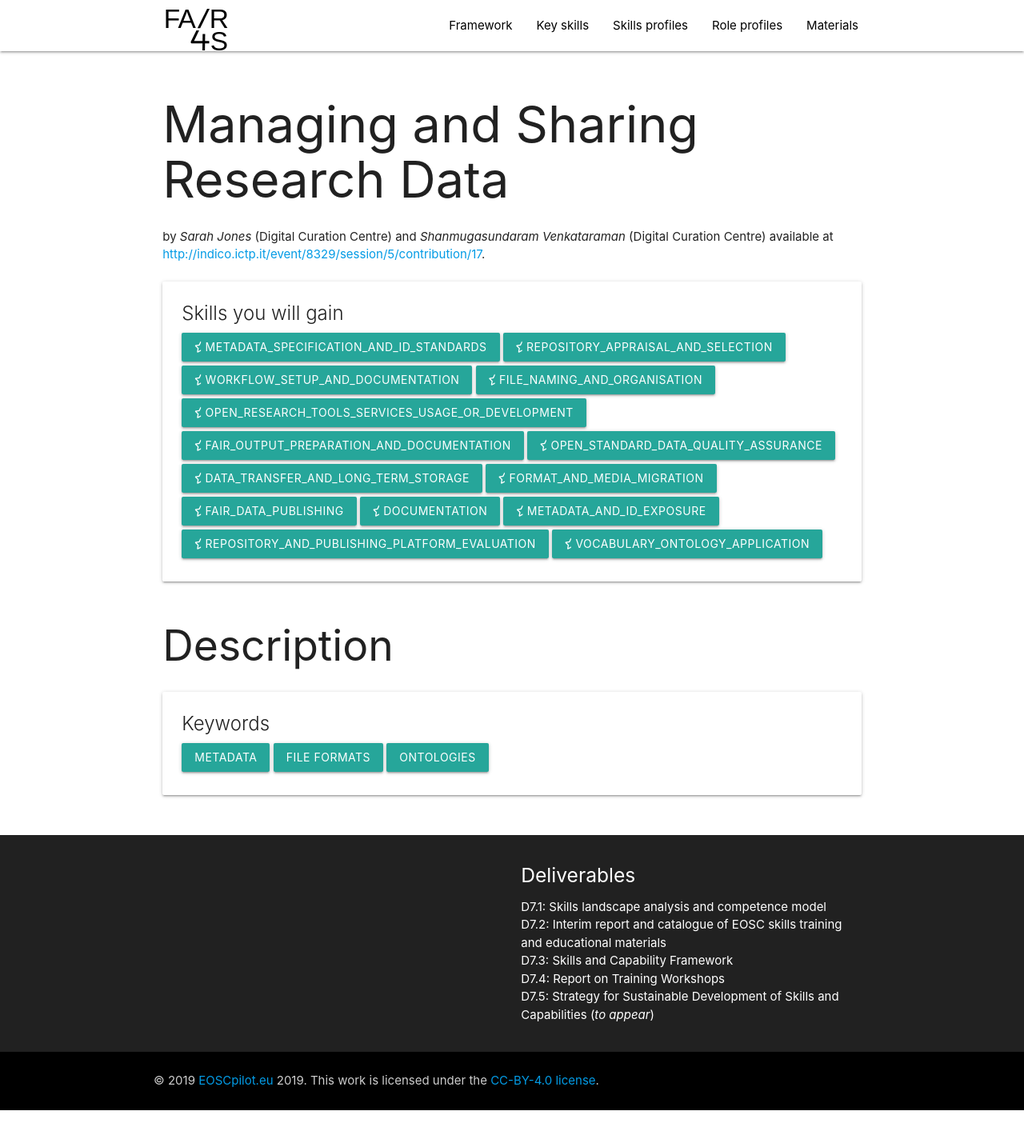
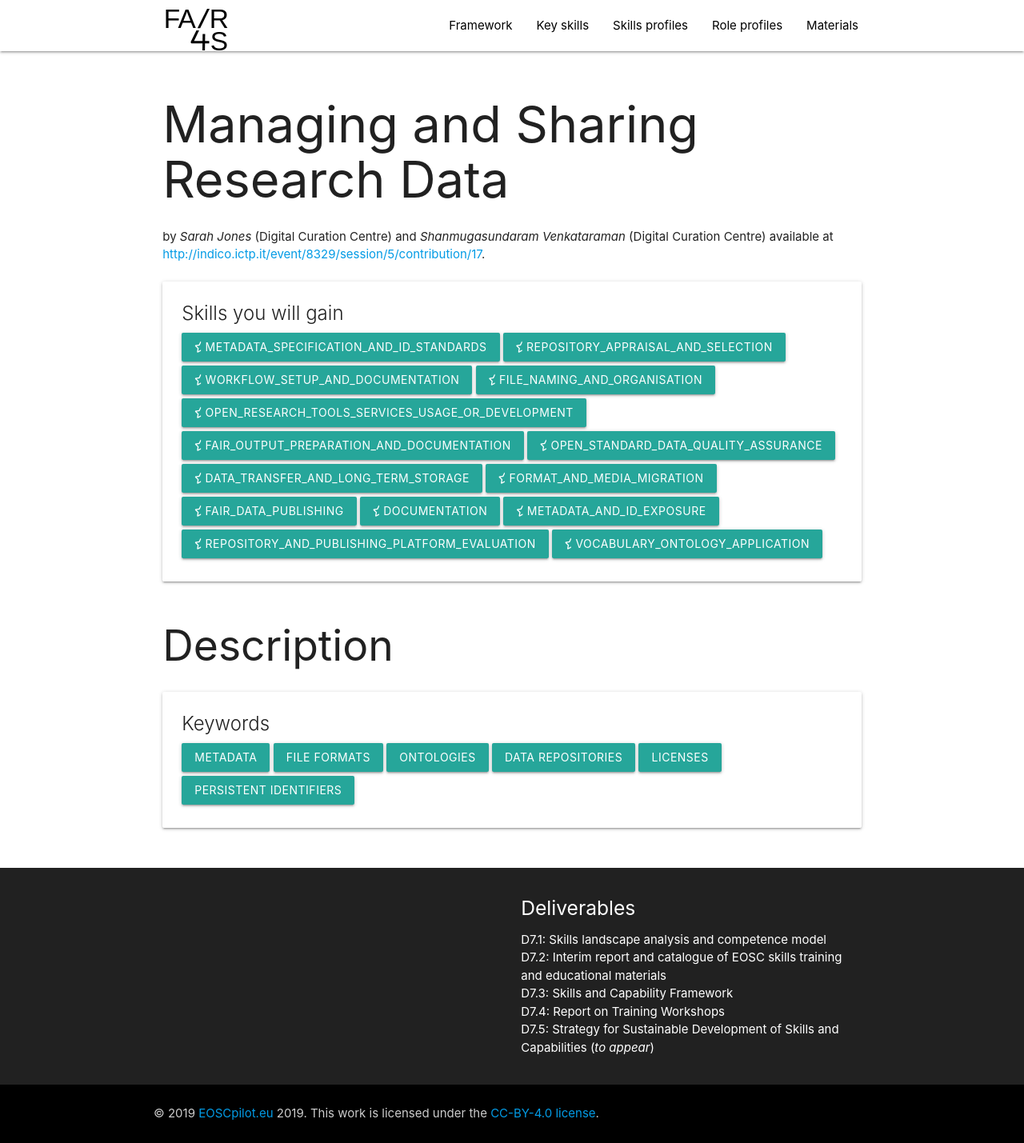
Before and after one commit to EOSC-FAIR4S/eosc-fair4s.github.io, a Jekyll site: the page built from _materials/2018_jones_managing-and-sharing-research-data.md, in a window 1280 px wide. Shown: the whole page at 80% size. Built offline with Jekyll 4.4.1, drawn with Linux system fonts in a browser that asks for light colours; nearby versions of some CDN libraries; before the commit the page ends 1388 px from its top, so only the background shows below that.

Commit message:
added further keywords

```diff
--- a/_materials/2018_jones_managing-and-sharing-research-data.md
+++ b/_materials/2018_jones_managing-and-sharing-research-data.md
@@ -15,6 +15,9 @@ keywords:
   - metadata
   - file formats
   - ontologies
+  - data repositories
+  - licenses
+  - persistent identifiers
 time_required: 4 hours
 target role:
 language: English
```
